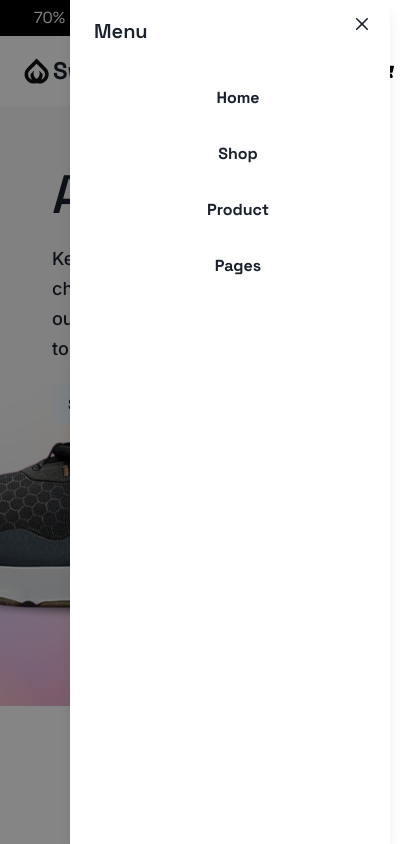
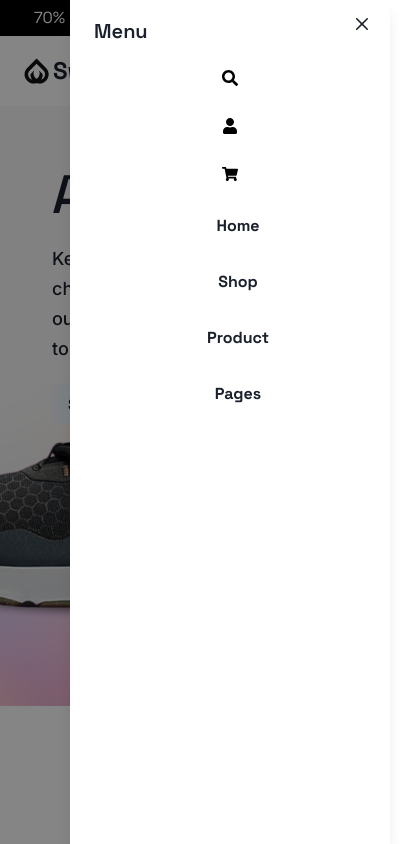
Before and after one commit to TayyabaK/swiftselect, a React (Create React App) app: page / in a window 390 px wide. Both pictures are taken after a click on the button "Open Menu". Shown: the whole page, 418 px wide, since content can reach past the window. Built offline with nearby package versions, Linux system fonts and the light colour scheme.

Commit message:
Fixed the Hamburger Menu

```diff
--- a/src/components/NavigationBar/NavigationBar.jsx
+++ b/src/components/NavigationBar/NavigationBar.jsx
@@ -57,36 +57,51 @@ const NavBar = () => {
             </Box>
           ))}
         </UnorderedList>
-
-
-        <IconButton
-          aria-label="Open Menu"
-          size="lg"
-          ml={"5rem"}
-          icon={<HamburgerIcon />}
-          onClick={toggleDrawer}
-          display={{ base: 'flex', md: 'none' }}
-        />
       </Box>
 
       <Box
         width="400px"
-        display="flex"
         padding="0.7rem 1.5rem"
         justifyContent="flex-end"
         gap="1rem"
+        display={{ base: 'none', md: 'flex' }}
       >
         <FaSearch width="28px" height="28px" color="black" />
         <FaUser width="28px" height="28px" color="black" />
         <FaShoppingCart width="28px" height="28px" color="black" />
       </Box>
 
+      <Box display={{ base: 'block', md: 'none' }}>
+        <IconButton
+            aria-label="Open Menu"
+            size="lg"
+            ml={"5rem"}
+            icon={<HamburgerIcon />}
+            onClick={toggleDrawer}
+            display={{ base: 'flex', md: 'none' }}
+          />
+      </Box>
+
       <Drawer placement="right" onClose={toggleDrawer} isOpen={isOpen}>
         <DrawerOverlay />
         <DrawerContent>
-          <DrawerCloseButton />
+          <DrawerCloseButton onClick={toggleDrawer}/>
           <DrawerHeader>Menu</DrawerHeader>
           <DrawerBody>
+            <Box
+              display="flex"
+              flexDirection="column"
+              listStyleType="none"
+              alignItems="center"
+              marginBottom={"1rem"}
+              gap="2rem"
+              >
+
+              <FaSearch width="28px" height="28px" color="black" />
+              <FaUser width="28px" height="28px" color="black" />
+              <FaShoppingCart width="28px" height="28px" color="black" />
+            </Box>
+
             <UnorderedList
               display="flex"
               flexDirection="column"
```
Also changed, not shown: src/components/NotificationBar/NotificationBar.jsx (line endings or trailing spaces), src/components/NotificationBar/style.css (line endings or trailing spaces).
